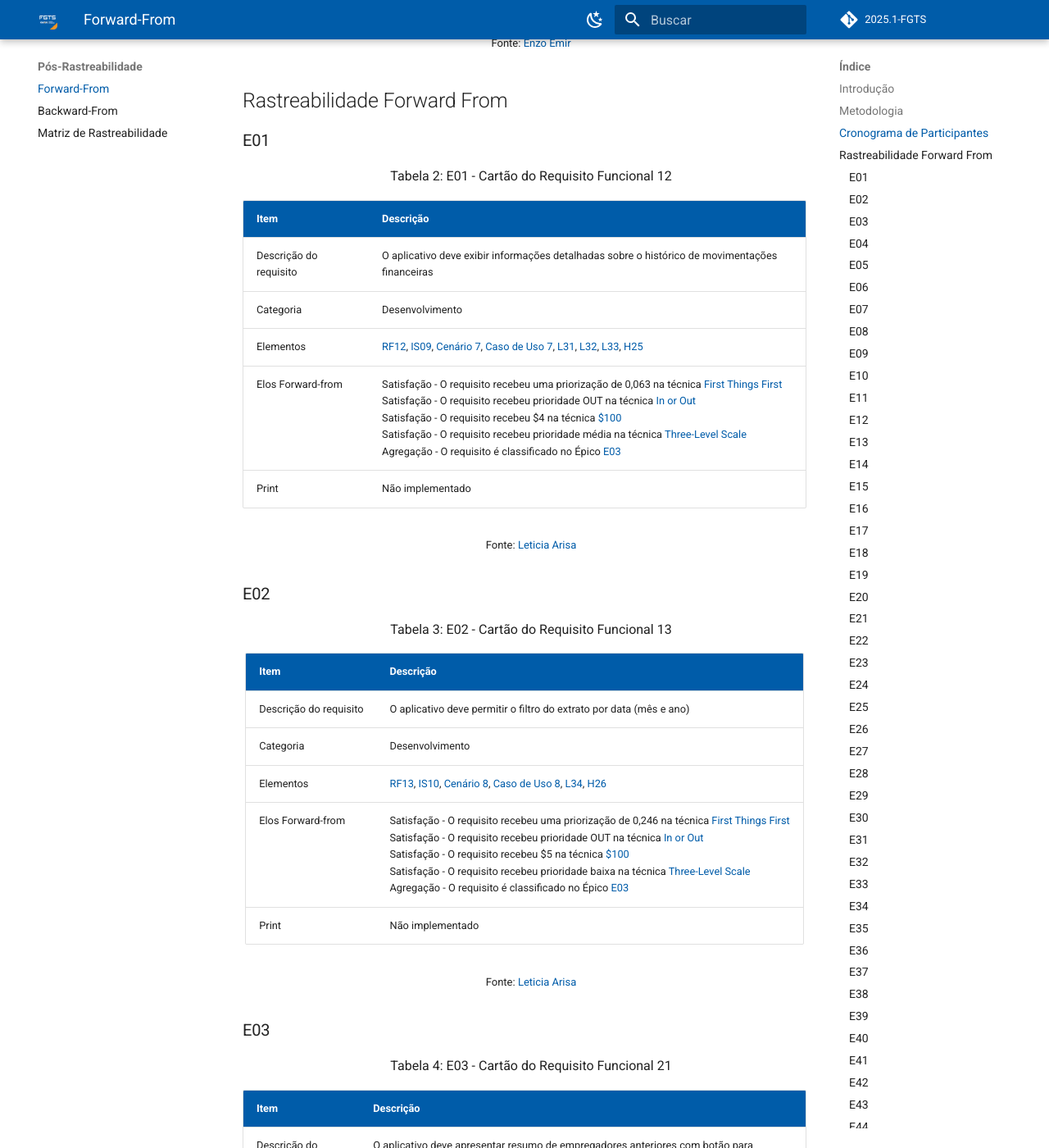
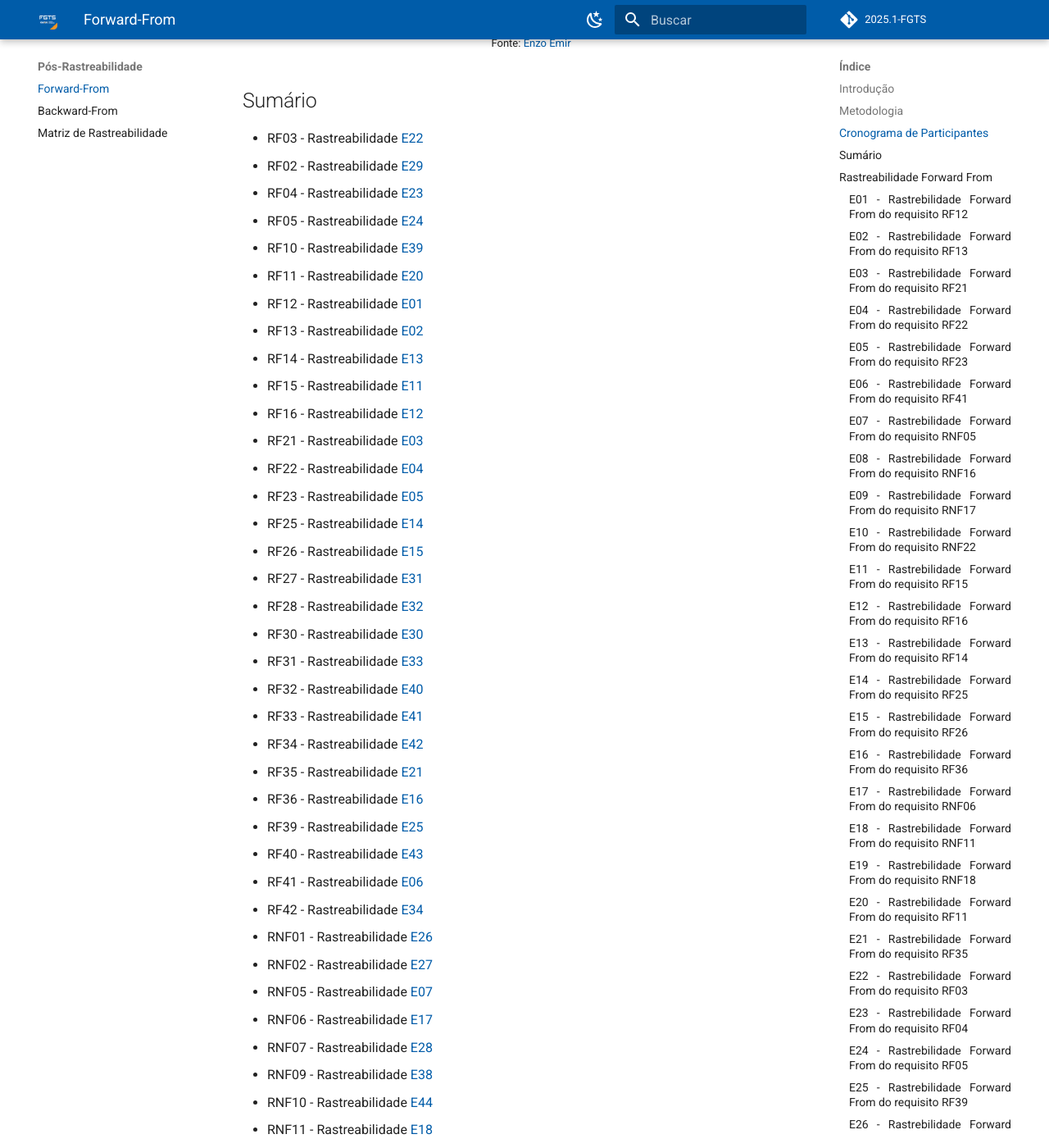
Before and after one commit to eduardodpms/REQ-FGTS, an MkDocs documentation site: the page built from docs/Pos-Rastreabilidade/Forward-From.md, in a window 1280 px wide and 1400 px high, scrolled down 2539 px. Shown: the whole window at 82% size. Built offline with MkDocs 1.6.1 and Material for MkDocs 9.7.7, drawn with Linux system fonts in a browser that asks for light colours; comment, search, counter and statistics services are not loaded; some of the changed text lies outside the part shown.

Commit message:
feat: sumário forward-from

```diff
--- a/docs/Pos-Rastreabilidade/Forward-From.md
+++ b/docs/Pos-Rastreabilidade/Forward-From.md
@@ -126,9 +126,61 @@ No presente documento, estão os resultados da aplicação deste modelo de rastr
 
 <font size="2"><p style="text-align: center">Fonte: [Enzo Emir](https://github.com/EnzoEmir) </p></font>
 
+## Sumário
+
+<ul>
+  <li>RF03 - Rastreabilidade <a href="#E22">E22</a></li>
+  <li>RF02 - Rastreabilidade <a href="#E29">E29</a></li>
+  <li>RF04 - Rastreabilidade <a href="#E23">E23</a></li>
+  <li>RF05 - Rastreabilidade <a href="#E24">E24</a></li>
+  <li>RF10 - Rastreabilidade <a href="#E39">E39</a></li>
+  <li>RF11 - Rastreabilidade <a href="#E20">E20</a></li>
+  <li>RF12 - Rastreabilidade <a href="#E01">E01</a></li>
+  <li>RF13 - Rastreabilidade <a href="#E02">E02</a></li>
+  <li>RF14 - Rastreabilidade <a href="#E13">E13</a></li>
+  <li>RF15 - Rastreabilidade <a href="#E11">E11</a></li>
+  <li>RF16 - Rastreabilidade <a href="#E12">E12</a></li>
+  <li>RF21 - Rastreabilidade <a href="#E03">E03</a></li>
+  <li>RF22 - Rastreabilidade <a href="#E04">E04</a></li>
+  <li>RF23 - Rastreabilidade <a href="#E05">E05</a></li>
+  <li>RF25 - Rastreabilidade <a href="#E14">E14</a></li>
+  <li>RF26 - Rastreabilidade <a href="#E15">E15</a></li>
+  <li>RF27 - Rastreabilidade <a href="#E31">E31</a></li>
+  <li>RF28 - Rastreabilidade <a href="#E32">E32</a></li>
+  <li>RF30 - Rastreabilidade <a href="#E30">E30</a></li>
+  <li>RF31 - Rastreabilidade <a href="#E33">E33</a></li>
+  <li>RF32 - Rastreabilidade <a href="#E40">E40</a></li>
+  <li>RF33 - Rastreabilidade <a href="#E41">E41</a></li>
+  <li>RF34 - Rastreabilidade <a href="#E42">E42</a></li>
+  <li>RF35 - Rastreabilidade <a href="#E21">E21</a></li>
+  <li>RF36 - Rastreabilidade <a href="#E16">E16</a></li>
+  <li>RF39 - Rastreabilidade <a href="#E25">E25</a></li>
+  <li>RF40 - Rastreabilidade <a href="#E43">E43</a></li>
+  <li>RF41 - Rastreabilidade <a href="#E06">E06</a></li>
+  <li>RF42 - Rastreabilidade <a href="#E34">E34</a></li>
+  <li>RNF01 - Rastreabilidade <a href="#E26">E26</a></li>
+  <li>RNF02 - Rastreabilidade <a href="#E27">E27</a></li>
+  <li>RNF05 - Rastreabilidade <a href="#E07">E07</a></li>
+  <li>RNF06 - Rastreabilidade <a href="#E17">E17</a></li>
+  <li>RNF07 - Rastreabilidade <a href="#E28">E28</a></li>
+  <li>RNF09 - Rastreabilidade <a href="#E38">E38</a></li>
+  <li>RNF10 - Rastreabilidade <a href="#E44">E44</a></li>
+  <li>RNF11 - Rastreabilidade <a href="#E18">E18</a></li>
+  <li>RNF11 - Rastreabilidade <a href="#E36">E36</a></li>
+  <li>RNF13 - Rastreabilidade <a href="#E45">E45</a></li>
+  <li>RNF16 - Rastreabilidade <a href="#E08">E08</a></li>
+  <li>RNF17 - Rastreabilidade <a href="#E09">E09</a></li>
+  <li>RNF18 - Rastreabilidade <a href="#E19">E19</a></li>
+  <li>RNF19 - Rastreabilidade <a href="#E37">E37</a></li>
+  <li>RNF20 - Rastreabilidade <a href="#E46">E46</a></li>
+  <li>RNF21 - Rastreabilidade <a href="#E35">E35</a></li>
+  <li>RNF22 - Rastreabilidade <a href="#E10">E10</a></li>
+</ul>
+
+
 ## Rastreabilidade Forward From
 
-### <a name="E01"></a> E01
+### <a name="E01"></a> E01 - Rastrebilidade Forward From do requisito RF12
 
 <font size="3"><p style="text-align: center">Tabela 2: E01 - Cartão do Requisito Funcional 12</p></font>
 
@@ -175,7 +227,7 @@ No presente documento, estão os resultados da aplicação deste modelo de rastr
 
 <font size="2"><p style="text-align: center">Fonte: [Leticia Arisa](https://github.com/Leticia-Arisa-K-Higa) </p></font>
 
-### <a name="E02"></a> E02
+### <a name="E02"></a> E02 - Rastrebilidade Forward From do requisito RF13
 
 <font size="3"><p style="text-align: center">Tabela 3: E02 - Cartão do Requisito Funcional 13</p></font>
 
@@ -222,7 +274,7 @@ No presente documento, estão os resultados da aplicação deste modelo de rastr
 
 <font size="2"><p style="text-align: center">Fonte: [Leticia Arisa](https://github.com/Leticia-Arisa-K-Higa) </p></font>
 
-### <a name="E03"></a> E03
+### <a name="E03"></a> E03 - Rastrebilidade Forward From do requisito RF21
 
 <font size="3"><p style="text-align: center">Tabela 4: E03 - Cartão do Requisito Funcional 21</p></font>
 
@@ -269,7 +321,7 @@ No presente documento, estão os resultados da aplicação deste modelo de rastr
 
 <font size="2"><p style="text-align: center">Fonte: [Leticia Arisa](https://github.com/Leticia-Arisa-K-Higa) </p></font>
 
-### <a name="E04"></a> E04
+### <a name="E04"></a> E04 - Rastrebilidade Forward From do requisito RF22
 
 <font size="3"><p style="text-align: center">Tabela 5: E04 - Cartão do Requisito Funcional 22</p></font>
 
@@ -316,7 +368,7 @@ No presente documento, estão os resultados da aplicação deste modelo de rastr
 
 <font size="2"><p style="text-align: center">Fonte: [Leticia Arisa](https://github.com/Leticia-Arisa-K-Higa) </p></font>
 
-### <a name="E05"></a> E05
+### <a name="E05"></a> E05 - Rastrebilidade Forward From do requisito RF23
 
 <font size="3"><p style="text-align: center">Tabela 6: E05 - Cartão do Requisito Funcional 23</p></font>
 
@@ -363,7 +415,7 @@ No presente documento, estão os resultados da aplicação deste modelo de rastr
 
 <font size="2"><p style="text-align: center">Fonte: [Leticia Arisa](https://github.com/Leticia-Arisa-K-Higa) </p></font>
 
-### <a name="E06"></a> E06
+### <a name="E06"></a> E06 - Rastrebilidade Forward From do requisito RF41
 
 <font size="3"><p style="text-align: center">Tabela 7: E06 - Cartão do Requisito Funcional 41</p></font>
 
@@ -406,7 +458,7 @@ No presente documento, estão os resultados da aplicação deste modelo de rastr
 
 <font size="2"><p style="text-align: center">Fonte: [Leticia Arisa](https://github.com/Leticia-Arisa-K-Higa) </p></font>
 
-### <a name="E07"></a> E07
+### <a name="E07"></a> E07 - Rastrebilidade Forward From do requisito RNF05
 
 <font size="3"><p style="text-align: center">Tabela 8: E07 - Cartão do Requisito Não Funcional 05</p></font>
 
@@ -450,7 +502,7 @@ No presente documento, estão os resultados da aplicação deste modelo de rastr
 
 <font size="2"><p style="text-align: center">Fonte: [Leticia Arisa](https://github.com/Leticia-Arisa-K-Higa) </p></font>
 
-### <a name="E08"></a> E08
+### <a name="E08"></a> E08 - Rastrebilidade Forward From do requisito RNF16
 
 <font size="3"><p style="text-align: center">Tabela 9: E08 - Cartão do Requisito Não Funcional 16</p></font>
 
@@ -492,7 +544,7 @@ No presente documento, estão os resultados da aplicação deste modelo de rastr
 
 <font size="2"><p style="text-align: center">Fonte: [Leticia Arisa](https://github.com/Leticia-Arisa-K-Higa) </p></font>
 
-### <a name="E09"></a> E09
+### <a name="E09"></a> E09 - Rastrebilidade Forward From do requisito RNF17
 
 <font size="3"><p style="text-align: center">Tabela 10: E09 - Cartão do Requisito Não Funcional 17</p></font>
 
@@ -534,7 +586,7 @@ No presente documento, estão os resultados da aplicação deste modelo de rastr
 
 <font size="2"><p style="text-align: center">Fonte: [Leticia Arisa](https://github.com/Leticia-Arisa-K-Higa) </p></font>
 
-### <a name="E10"></a> E10
+### <a name="E10"></a> E10 - Rastrebilidade Forward From do requisito RNF22
 
 <font size="3"><p style="text-align: center">Tabela 11: E10 - Cartão do Requisito Não Funcional 22</p></font>
 
@@ -574,7 +626,7 @@ No presente documento, estão os resultados da aplicação deste modelo de rastr
 
 <font size="2"><p style="text-align: center">Fonte: [Leticia Arisa](https://github.com/Leticia-Arisa-K-Higa) </p></font>
 
-### <a name="E11"></a> E11
+### <a name="E11"></a> E11 - Rastrebilidade Forward From do requisito RF15
 
 <font size="3"><p style="text-align: center">Tabela 12: E11 - Cartão do Requisito Funcional 15</p></font>
 
@@ -621,7 +673,7 @@ No presente documento, estão os resultados da aplicação deste modelo de rastr
 
 <font size="2"><p style="text-align: center">Fonte: [Marcelo Makoto](https://github.com/MM4k) </p></font>
 
-### <a name="E12"></a> E12
+### <a name="E12"></a> E12 - Rastrebilidade Forward From do requisito RF16
 
 <font size="3"><p style="text-align: center">Tabela 13: E12 - Cartão do Requisito Funcional 16</p></font>
 
@@ -668,7 +720,7 @@ No presente documento, estão os resultados da aplicação deste modelo de rastr
 
 <font size="2"><p style="text-align: center">Fonte: [Marcelo Makoto](https://github.com/MM4k) </p></font>
 
-### <a name="E13"></a> E13
+### <a name="E13"></a> E13 - Rastrebilidade Forward From do requisito RF14
 
 <font size="3"><p style="text-align: center">Tabela 14: E13 - Cartão do Requisito Funcional 24</p></font>
 
@@ -715,7 +767,7 @@ No presente documento, estão os resultados da aplicação deste modelo de rastr
 
 <font size="2"><p style="text-align: center">Fonte: [Marcelo Makoto](https://github.com/MM4k) </p></font>
 
-### <a name="E14"></a> E14
+### <a name="E14"></a> E14 - Rastrebilidade Forward From do requisito RF25
 
 <font size="3"><p style="text-align: center">Tabela 15: E14 - Cartão do Requisito Funcional 25</p></font>
 
@@ -761,7 +813,7 @@ No presente documento, estão os resultados da aplicação deste modelo de rastr
 
 <font size="2"><p style="text-align: center">Fonte: [Marcelo Makoto](https://github.com/MM4k) </p></font>
 
-### <a name="E15"></a> E15
+### <a name="E15"></a> E15 - Rastrebilidade Forward From do requisito RF26
 
 <font size="3"><p style="text-align: center">Tabela 16: E15 - Cartão do Requisito Funcional 26</p></font>
 
@@ -808,7 +860,7 @@ No presente documento, estão os resultados da aplicação deste modelo de rastr
 
 <font size="2"><p style="text-align: center">Fonte: [Marcelo Makoto](https://github.com/MM4k) </p></font>
 
-### <a name="E16"></a> E16
+### <a name="E16"></a> E16 - Rastrebilidade Forward From do requisito RF36
 
 <font size="3"><p style="text-align: center">Tabela 17: E16 - Cartão do Requisito Funcional 36</p></font>
 
@@ -851,7 +903,7 @@ No presente documento, estão os resultados da aplicação deste modelo de rastr
 
 <font size="2"><p style="text-align: center">Fonte: [Marcelo Makoto](https://github.com/MM4k) </p></font>
 
-### <a name="E17"></a> E17
+### <a name="E17"></a> E17 - Rastrebilidade Forward From do requisito RNF06
 
 <font size="3"><p style="text-align: center">Tabela 18: E17 - Cartão do Requisito Não Funcional 06</p></font>
 
@@ -897,7 +949,7 @@ No presente documento, estão os resultados da aplicação deste modelo de rastr
 
 <font size="2"><p style="text-align: center">Fonte: [Marcelo Makoto](https://github.com/MM4k) </p></font>
 
-### <a name="E18"></a> E18
+### <a name="E18"></a> E18 - Rastrebilidade Forward From do requisito RNF11
 
 <font size="3"><p style="text-align: center">Tabela 19: E18 - Cartão do Requisito Não Funcional 11</p></font>
 
@@ -944,7 +996,7 @@ No presente documento, estão os resultados da aplicação deste modelo de rastr
 
 <font size="2"><p style="text-align: center">Fonte: [Marcelo Makoto](https://github.com/MM4k) </p></font>
 
-### <a name="E19"></a> E19
+### <a name="E19"></a> E19 - Rastrebilidade Forward From do requisito RNF18
 
 <font size="3"><p style="text-align: center">Tabela 20: E19 - Cartão do Requisito Não Funcional 18</p></font>
 
@@ -990,7 +1042,7 @@ No presente documento, estão os resultados da aplicação deste modelo de rastr
 
 <font size="2"><p style="text-align: center">Fonte: [Marcelo Makoto](https://github.com/MM4k) </p></font>
 
-### <a name="E20"></a> E20
+### <a name="E20"></a> E20 - Rastrebilidade Forward From do requisito RF11
 
 <font size="3"><p style="text-align: center">Tabela 21: E20 - Cartão do Requisito Funcional 11</p></font>
 
@@ -1035,7 +1087,7 @@ No presente documento, estão os resultados da aplicação deste modelo de rastr
 
 <font size="2"><p style="text-align: center">Fonte: [Danielle Soares](https://github.com/danielle-soaress) </p></font>
 
-### <a name="E21"></a> E21
+### <a name="E21"></a> E21 - Rastrebilidade Forward From do requisito RF35
 
 <font size="3"><p style="text-align: center">Tabela 22: E21 - Cartão do Requisito Funcional 35</p></font>
 
@@ -1076,7 +1128,7 @@ No presente documento, estão os resultados da aplicação deste modelo de rastr
 
 <font size="2"><p style="text-align: center">Fonte: [Danielle Soares](https://github.com/danielle-soaress) </p></font>
 
-### <a name="E22"></a> E22
+### <a name="E22"></a> E22 - Rastrebilidade Forward From do requisito RF03
 
 <font size="3"><p style="text-align: center">Tabela 23: E22 - Cartão do Requisito Funcional 3</p></font>
 
@@ -1122,7 +1174,7 @@ No presente documento, estão os resultados da aplicação deste modelo de rastr
 <font size="2"><p style="text-align: center">Fonte: [Danielle Soares](https://github.com/danielle-soaress) </p></font>
 
 
-### <a name="E23"></a> E23
+### <a name="E23"></a> E23 - Rastrebilidade Forward From do requisito RF04
 
 <font size="3"><p style="text-align: center">Tabela 24: E23 - Cartão do Requisito Funcional 04</p></font>
 
@@ -1168,7 +1220,7 @@ No presente documento, estão os resultados da aplicação deste modelo de rastr
 <font size="2"><p style="text-align: center">Fonte: [Danielle Soares](https://github.com/danielle-soaress) </p></font>
 
 
-### <a name="E24"></a> E24
+### <a name="E24"></a> E24 - Rastrebilidade Forward From do requisito RF05
 
 <font size="3"><p style="text-align: center">Tabela 25: E24 - Cartão do Requisito Funcional 05</p></font>
 
@@ -1215,7 +1267,7 @@ No presente documento, estão os resultados da aplicação deste modelo de rastr
 
 
 
-### <a name="E25"></a> E25
+### <a name="E25"></a> E25 - Rastrebilidade Forward From do requisito RF39
 
 <font size="3"><p style="text-align: center">Tabela 26: E25 - Cartão do Requisito Funcional 39</p></font>
 
@@ -1256,7 +1308,7 @@ No presente documento, estão os resultados da aplicação deste modelo de rastr
 
 <font size="2"><p style="text-align: center">Fonte: [Danielle Soares](https://github.com/danielle-soaress) </p></font>
 
-### <a name="E26"></a> E26
+### <a name="E26"></a> E26 - Rastrebilidade Forward From do requisito RNF01
 
 <font size="3"><p style="text-align: center">Tabela 27: E26 - Cartão do Requisito Não Funcional 01</p></font>
 
@@ -1300,7 +1352,7 @@ No presente documento, estão os resultados da aplicação deste modelo de rastr
 
 <font size="2"><p style="text-align: center">Fonte: [Danielle Soares](https://github.com/danielle-soaress) </p></font>
 
-### <a name="E27"></a> E27
+### <a name="E27"></a> E27 - Rastrebilidade Forward From do requisito RNF02
 
 <font size="3"><p style="text-align: center">Tabela 28: E27 - Cartão do Requisito Não Funcional 02</p></font>
 
@@ -1342,7 +1394,7 @@ No presente documento, estão os resultados da aplicação deste modelo de rastr
 
 <font size="2"><p style="text-align: center">Fonte: [Danielle Soares](https://github.com/danielle-soaress) </p></font>
 
-### <a name="E28"></a> E28
+### <a name="E28"></a> E28 - Rastrebilidade Forward From do requisito RNF07
 
 <font size="3"><p style="text-align: center">Tabela 29: E28 - Cartão do Requisito Não Funcional 07</p></font>
 
@@ -1385,7 +1437,7 @@ No presente documento, estão os resultados da aplicação deste modelo de rastr
 <font size="2"><p style="text-align: center">Fonte: [Danielle Soares](https://github.com/danielle-soaress) </p></font>
 
 
-### <a name="E29"></a> E29
+### <a name="E29"></a> E29 - Rastrebilidade Forward From do requisito RF02
 
 <font size="3"><p style="text-align: center">Tabela 30: E29 - Cartão do Requisito Funcional 02</p></font>
 
@@ -1440,7 +1492,7 @@ No presente documento, estão os resultados da aplicação deste modelo de rastr
 <font size="2"><p style="text-align: center">Fonte: [Maria Eduarda](https://github.com/dudaa28) </p></font>
 
 
-### <a name="E30"></a> E30
+### <a name="E30"></a> E30 - Rastrebilidade Forward From do requisito RF30
 
 <font size="3"><p style="text-align: center">Tabela 31: E30 - Cartão do Requisito Funcional 30</p></font>
 
@@ -1496,7 +1548,7 @@ No presente documento, estão os resultados da aplicação deste modelo de rastr
 
 <font size="2"><p style="text-align: center">Fonte: [Maria Eduarda](https://github.com/dudaa28) </p></font>
 
-### <a name="E31"></a> E31
+### <a name="E31"></a> E31 - Rastrebilidade Forward From do requisito RF27
 
 <font size="3"><p style="text-align: center">Tabela 32: E31 - Cartão do Requisito Funcional 27</p></font>
 
@@ -1548,7 +1600,7 @@ No presente documento, estão os resultados da aplicação deste modelo de rastr
 
 <font size="2"><p style="text-align: center">Fonte: [Maria Eduarda](https://github.com/dudaa28) </p></font>
 
-### <a name="E32"></a> E32
+### <a name="E32"></a> E32 - Rastrebilidade Forward From do requisito RF28
 
 <font size="3"><p style="text-align: center">Tabela 33: E32 - Cartão do Requisito Funcional 28</p></font>
 
@@ -1600,7 +1652,7 @@ No presente documento, estão os resultados da aplicação deste modelo de rastr
 
 <font size="2"><p style="text-align: center">Fonte: [Maria Eduarda](https://github.com/dudaa28) </p></font>
 
-### <a name="E33"></a> E33
+### <a name="E33"></a> E33 - Rastrebilidade Forward From do requisito RF31
 
 <font size="3"><p style="text-align: center">Tabela 34: E33 - Cartão do Requisito Funcional 31</p></font>
 
@@ -1650,7 +1702,7 @@ No presente documento, estão os resultados da aplicação deste modelo de rastr
 
 <font size="2"><p style="text-align: center">Fonte: [Maria Eduarda](https://github.com/dudaa28) </p></font>
 
-### <a name="E34"></a> E34
+### <a name="E34"></a> E34 - Rastrebilidade Forward From do requisito RF42
 
 <font size="3"><p style="text-align: center">Tabela 35: E34 - Cartão do Requisito Funcional 42</p></font>
 
@@ -1700,7 +1752,7 @@ No presente documento, estão os resultados da aplicação deste modelo de rastr
 
 <font size="2"><p style="text-align: center">Fonte: [Maria Eduarda](https://github.com/dudaa28) </p></font>
 
-### <a name="E35"></a> E35
+### <a name="E35"></a> E35 - Rastrebilidade Forward From do requisito RNF21
 
 <font size="3"><p style="text-align: center">Tabela 36: E35 - Cartão do Requisito Não Funcional 21</p></font>
 
@@ -1750,7 +1802,7 @@ No presente documento, estão os resultados da aplicação deste modelo de rastr
 
 <font size="2"><p style="text-align: center">Fonte: [Maria Eduarda](https://github.com/dudaa28) </p></font>
 
-### <a name="E36"></a> E36
+### <a name="E36"></a> E36 - Rastrebilidade Forward From do requisito RNF12
 
 <font size="3"><p style="text-align: center">Tabela 37: E36 - Cartão do Requisito Não Funcional 12</p></font>
 
@@ -1799,7 +1851,7 @@ No presente documento, estão os resultados da aplicação deste modelo de rastr
 
 <font size="2"><p style="text-align: center">Fonte: [Maria Eduarda](https://github.com/dudaa28) </p></font>
 
-### <a name="E37"></a> E37
+### <a name="E37"></a> E37 - Rastrebilidade Forward From do requisito RNF19
 
 <font size="3"><p style="text-align: center">Tabela 38: E37 - Cartão do Requisito Não Funcional 19</p></font>
 
@@ -1848,7 +1900,7 @@ No presente documento, estão os resultados da aplicação deste modelo de rastr
 
 <font size="2"><p style="text-align: center">Fonte: [Maria Eduarda](https://github.com/dudaa28) </p></font>
 
-### <a name="E38"></a> E38
+### <a name="E38"></a> E38 - Rastrebilidade Forward From do requisito RF09
 
 <font size="3"><p style="text-align: center">Tabela 39: E38 - Cartão do Requisito Funcional 09</p></font>
 
@@ -1889,7 +1941,7 @@ No presente documento, estão os resultados da aplicação deste modelo de rastr
 
 <font size="2"><p style="text-align: center">Fonte: [Victor Pontual](https://github.com/VictorPontual) </p></font>
 
-### <a name="E39"></a> E39
+### <a name="E39"></a> E39 - Rastrebilidade Forward From do requisito RF10
 
 <font size="3"><p style="text-align: center">Tabela 40: E39 - Cartão do Requisito Funcional 10</p></font>
 
@@ -1930,7 +1982,7 @@ No presente documento, estão os resultados da aplicação deste modelo de rastr
 
 <font size="2"><p style="text-align: center">Fonte: [Victor Pontual](https://github.com/VictorPontual) </p></font>
 
-### <a name="E40"></a> E40
+### <a name="E40"></a> E40 - Rastrebilidade Forward From do requisito RF32
 
 <font size="3"><p style="text-align: center">Tabela 41: E40 - Cartão do Requisito Funcional 32</p></font>
 
@@ -1971,7 +2023,7 @@ No presente documento, estão os resultados da aplicação deste modelo de rastr
 
 <font size="2"><p style="text-align: center">Fonte: [Victor Pontual](https://github.com/VictorPontual) </p></font>
 
-### <a name="E41"></a> E41
+### <a name="E41"></a> E41 - Rastrebilidade Forward From do requisito RF33
 
 <font size="3"><p style="text-align: center">Tabela 42: E41 - Cartão do Requisito Funcional 33</p></font>
 
@@ -2012,7 +2064,7 @@ No presente documento, estão os resultados da aplicação deste modelo de rastr
 
 <font size="2"><p style="text-align: center">Fonte: [Victor Pontual](https://github.com/VictorPontual) </p></font>
 
-### <a name="E42"></a> E42
+### <a name="E42"></a> E42 - Rastrebilidade Forward From do requisito RF34
 
 <font size="3"><p style="text-align: center">Tabela 43: E42 - Cartão do Requisito Funcional 34</p></font>
 
@@ -2053,7 +2105,7 @@ No presente documento, estão os resultados da aplicação deste modelo de rastr
 
 <font size="2"><p style="text-align: center">Fonte: [Victor Pontual](https://github.com/VictorPontual) </p></font>
 
-### <a name="E43"></a> E43
+### <a name="E43"></a> E43 - Rastrebilidade Forward From do requisito RF40
 
 <font size="3"><p style="text-align: center">Tabela 44: E43 - Cartão do Requisito Funcional 40</p></font>
 
@@ -2090,7 +2142,7 @@ No presente documento, estão os resultados da aplicação deste modelo de rastr
 
 <font size="2"><p style="text-align: center">Fonte: [Victor Pontual](https://github.com/VictorPontual) </p></font>
 
-### <a name="E44"></a> E44
+### <a name="E44"></a> E44 - Rastrebilidade Forward From do requisito RNF10
 
 <font size="3"><p style="text-align: center">Tabela 45: E44 - Cartão do Requisito Não Funcional 10</p></font>
 
@@ -2131,7 +2183,7 @@ No presente documento, estão os resultados da aplicação deste modelo de rastr
 
 <font size="2"><p style="text-align: center">Fonte: [Victor Pontual](https://github.com/VictorPontual) </p></font>
 
-### <a name="E45"></a> E45
+### <a name="E45"></a> E45 - Rastrebilidade Forward From do requisito RNF13
 
 <font size="3"><p style="text-align: center">Tabela 46: E45 - Cartão do Requisito Não Funcional 13</p></font>
 
@@ -2172,7 +2224,7 @@ No presente documento, estão os resultados da aplicação deste modelo de rastr
 
 <font size="2"><p style="text-align: center">Fonte: [Victor Pontual](https://github.com/VictorPontual) </p></font>
 
-### <a name="E46"></a> E46
+### <a name="E46"></a> E46 - Rastrebilidade Forward From do requisito RNF20
 
 <font size="3"><p style="text-align: center">Tabela 47: E46 - Cartão do Requisito Não Funcional 20</p></font>
 
```
Also changed, not shown: other parts of docs/Pos-Rastreabilidade/Forward-From.md (+1 -0 lines).
